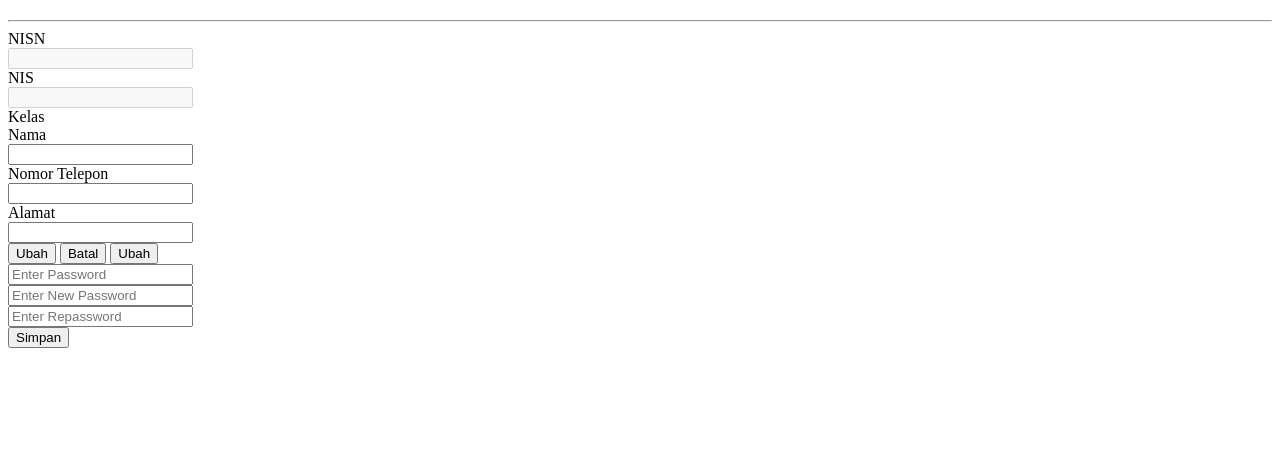
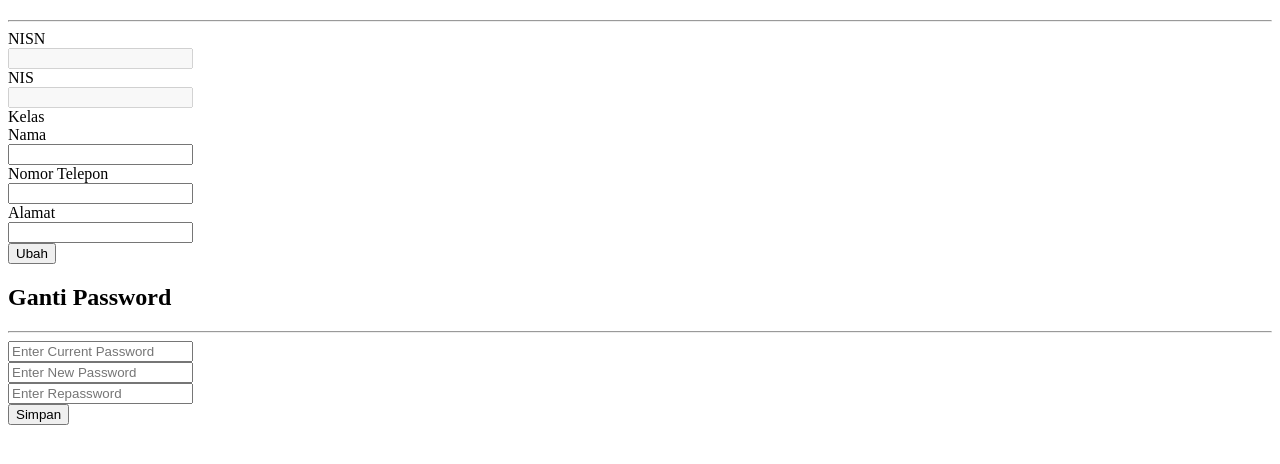
Before and after one commit to Akhdanf11/Yii2, a Yii app: template frontend/views/site/profil.php in a window 1280 px wide. Shown: the top 464 px of the page. Run offline with PHP 8.4 and a stand-in for Yii, Linux system fonts and the light colour scheme; the template is opened without the code that fills it, so the values that code supplies are empty; form fields are guessed from the names that the template uses; some libraries are stand-ins or nearby versions.

Commit message:
Fix View

```diff
--- a/frontend/models/Siswa.php
+++ b/frontend/models/Siswa.php
@@ -19,6 +19,7 @@
 {
 
     public $password_repeat;
+    public $telp;
 
     /**
      * {@inheritdoc}
--- a/frontend/views/site/profil.php
+++ b/frontend/views/site/profil.php
@@ -90,31 +90,34 @@
                             <div class="col-12">
                                 <div class="mb-1 font-weight-bold mt-2">Alamat</div>
                                             <?= $form->field($data, 'alamat')->textInput(['class' =>  'biodata-form form-control'])->label(false); ?>
-
-                                <button class="btn btn-warning mt-3" id="update"><i class="fa fa-wrench mr-2"></i>Ubah</button>
-                                <button class="btn btn-danger mt-3" id="cancel-update"><i class="fa fa-times mr-4"></i>Batal</button>
-                                <button class="btn btn-success mt-3" id="do-update"><i class="fa fa-wrench mr-2"></i>Ubah</button>
+                            <button type="submit" class="btn btn-success mt-3" id="do-update"><i class="fa fa-wrench mr-2"></i>Ubah</button>
                             </div>
                     </div>
                     <?php $form = ActiveForm::end(); ?>
 
                 </div>
-                <div id="pass">
+                <div id="pass" class="mt-4">
                     <?php $form = ActiveForm::begin(['id' => 'pass-form']); ?>
+                    <h2>Ganti Password</h2>
+                    <hr>
+                    <div class="row">
                             <div class="col-4">
-                                <input type="text" class="form-control" id="password" placeholder="Enter Password">
+                                <input type="text" class="form-control" id="password" placeholder="Enter Current Password">
                             </div>
                             <div class="col-4">
                             <input type="text" class="form-control" id="password_2" placeholder="Enter New Password">
                             </div>
                             <div class="col-4">
                                     <input type="text" class="form-control" id="repeat_password" placeholder="Enter Repassword">
+                            </div>
 
+                            <div class="col-12">
+                                <button type="submit" class="btn btn-success mt-3"><i class="fa fa-check mr-2"></i>Simpan</button>
                             </div>
                     <?php $form = ActiveForm::end(); ?>
 
 
-                        <button type="submit" class="btn btn-success mt-3"><i class="fa fa-check mr-2"></i>Simpan</button>
+
                     </div>
                 </div>
             </div>
```
